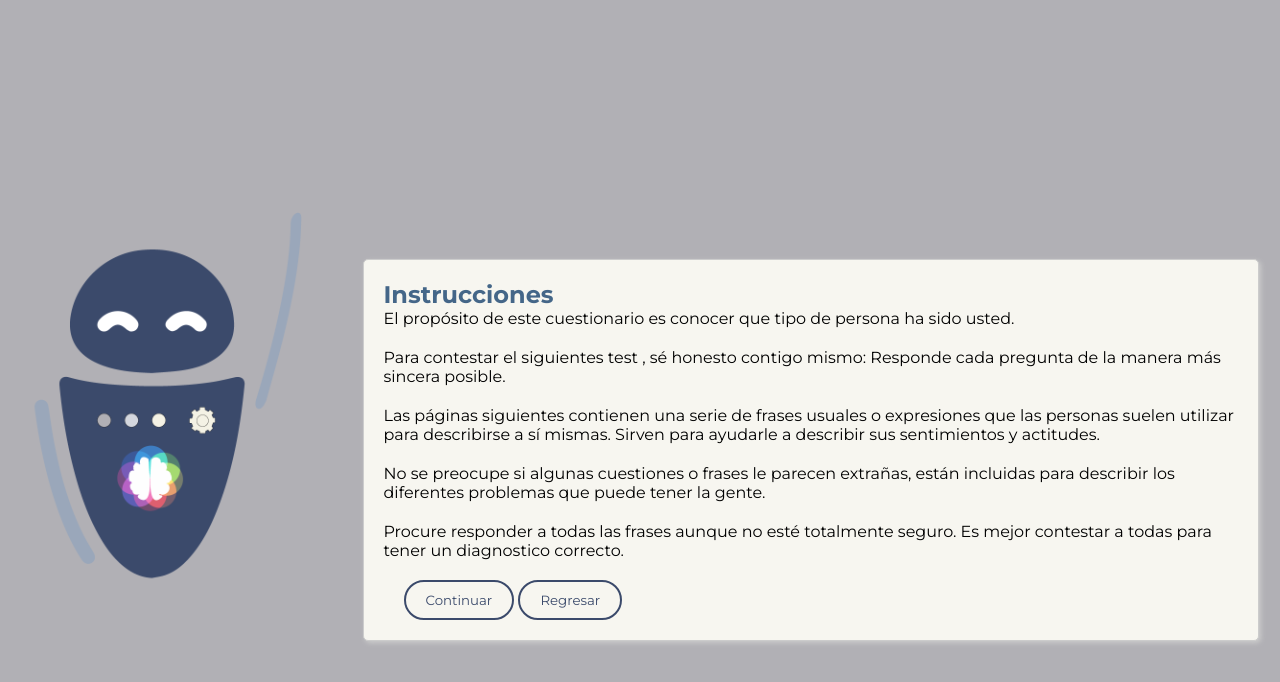
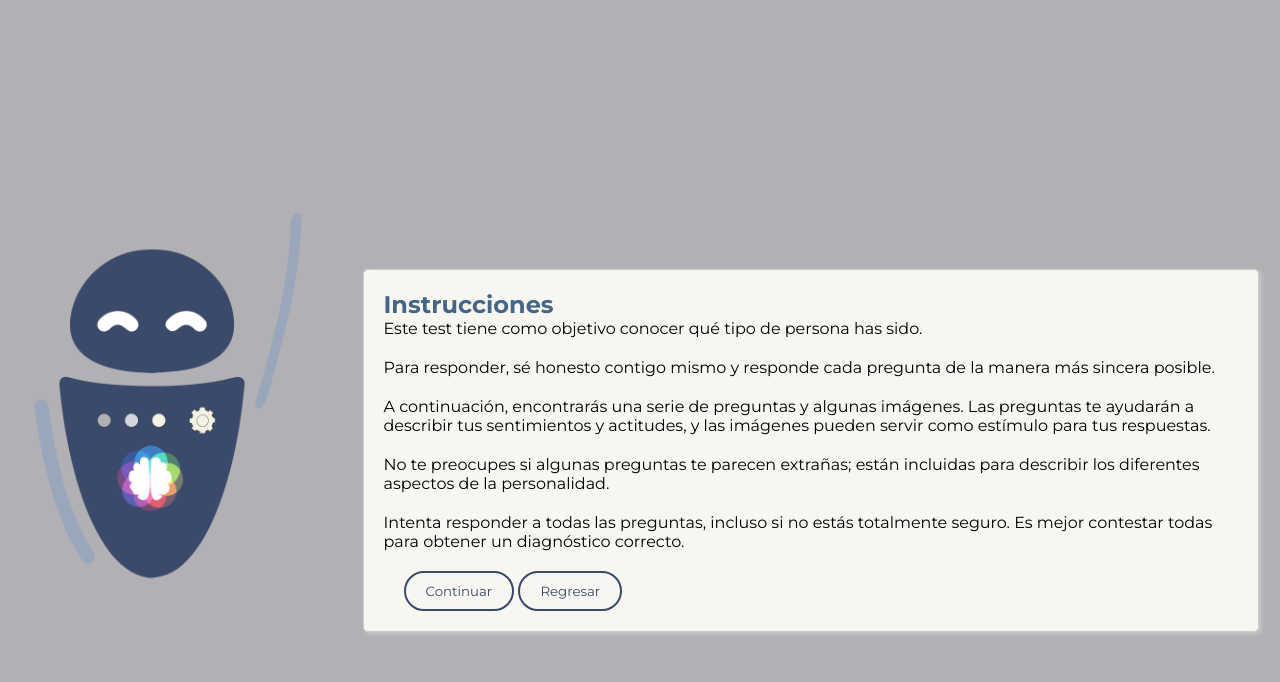
Before and after one commit to adriannole/PROYECTOFINAL, a Flask app: template app/templates/instruciones.html in a window 1280 px wide. Shown: the top 682 px of the page. Run offline with Flask 3, Linux system fonts and the light colour scheme; the template is opened without the code that fills it, so the values that code supplies are empty.

Commit message:
Instrucciones del Test
Cambio de contexto en las instrucciones del test para un mejor entendimiento

```diff
--- a/app/templates/instruciones.html
+++ b/app/templates/instruciones.html
@@ -19,11 +19,11 @@
     <div class="image-container"></div>
     <div class="container">
         <h2>Instrucciones</h2>
-            <p>El propósito de este cuestionario es conocer que tipo de persona ha sido usted.</p>
-            <p>Para contestar el siguientes test , sé honesto contigo mismo: Responde cada pregunta de la manera más sincera posible.</p>
-            <p>Las páginas siguientes contienen una serie de frases usuales o expresiones que las personas suelen utilizar para describirse a sí mismas. Sirven para ayudarle a describir sus sentimientos y actitudes.</p>
-            <p>No se preocupe si algunas cuestiones o frases le parecen extrañas, están incluidas para describir los diferentes problemas que puede tener la gente.</p>
-            <p>Procure responder a todas las frases aunque no esté totalmente seguro. Es mejor contestar a todas para tener un diagnostico correcto.</p>
+            <p>Este test tiene como objetivo conocer qué tipo de persona has sido. </p>
+            <p>Para responder, sé honesto contigo mismo y responde cada pregunta de la manera más sincera posible.</p>
+            <p>A continuación, encontrarás una serie de preguntas y algunas imágenes. Las preguntas te ayudarán a describir tus sentimientos y actitudes, y las imágenes pueden servir como estímulo para tus respuestas.</p>
+            <p>No te preocupes si algunas preguntas te parecen extrañas; están incluidas para describir los diferentes aspectos de la personalidad.</p>
+            <p>Intenta responder a todas las preguntas, incluso si no estás totalmente seguro. Es mejor contestar todas para obtener un diagnóstico correcto.</p>
             <audio id="audioInstructions" autoplay style="display:none;"></audio>
             <div class="info-childs">
             <input type="button"   value="Continuar" onclick="animateContainer()">
```
